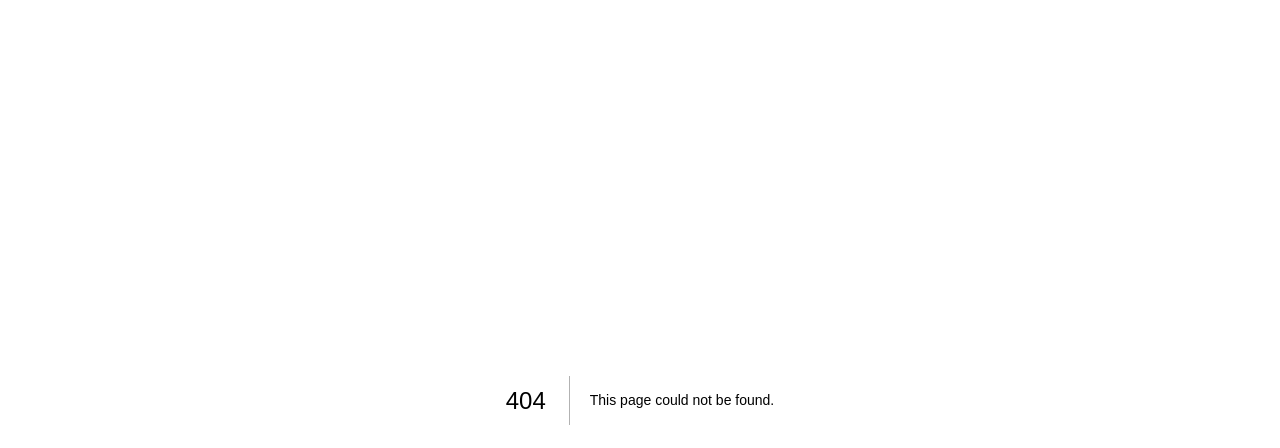
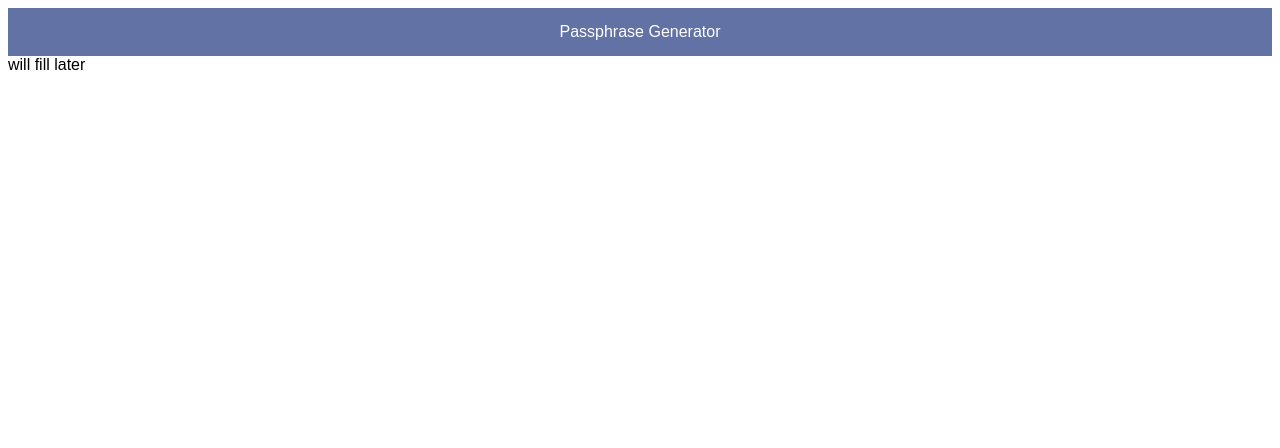
Before and after one commit to jillacinth/PassphraseGenerator, a Next.js app in the folder front-end/: page /GeneratePassword in a window 1280 px wide. Before the commit this address had no page. Shown: the top 448 px of the page. Built offline with nearby package versions, Linux system fonts and the light colour scheme; sample sign-in values are in the browser's storage.

Commit message:
Added randomly generated password page

```diff
--- a/front-end/components/Menu.js
+++ b/front-end/components/Menu.js
@@ -14,6 +14,7 @@ export const Menu = () => {
         <div className="menu">
             <button className="mainMenu" onClick={() => router.push("/getPassword")}>Retrieve Password</button> <br></br>
             <button className="mainMenu" onClick={() => router.push("/CreatePassphrase")}>Create Passphrase</button><br></br>
+            <button className="mainMenu" onClick={() => router.push("/GeneratePassword")}>Generate Password</button><br></br>
             <button className="mainMenu" onClick={handleLogout}>Logout</button><br></br>
         </div>
     );
--- /dev/null
+++ b/front-end/pages/GeneratePassword.js
@@ -0,0 +1,23 @@
+import React, { useEffect } from 'react';
+
+
+export const GeneratePassword = () => {
+      useEffect(() => {
+          if (typeof window !== "undefined") {
+              const isAuthenticated = localStorage.getItem("authenticated");
+              if (!isAuthenticated) {
+                  router.push("/LoginPage");
+              }
+          }
+      }, [])
+
+
+    return (
+        <div className='createDiv'>
+            <div className='header'>Passphrase Generator</div>
+            will fill later
+        </div>
+    );
+};
+
+export default GeneratePassword;
--- a/front-end/styles/styles.css
+++ b/front-end/styles/styles.css
@@ -114,7 +114,7 @@ button:focus {
 }
 
 .returnMain:hover {
-    background-color: #f0f0f07b; /* Slightly darker shade on hover */
+    background-color: #6e6e6e7b; /* Slightly darker shade on hover */
 }
 
 /* Optional: Add focus outline for accessibility */
```
